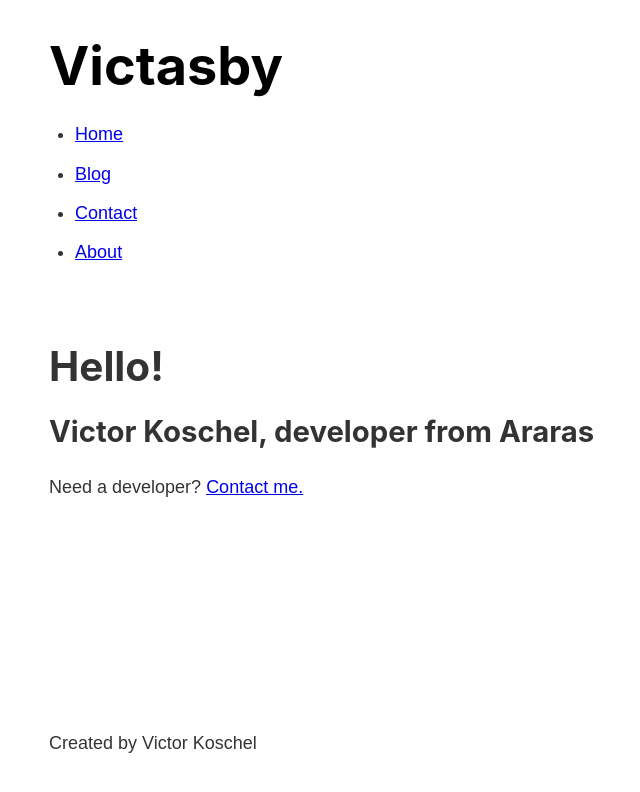
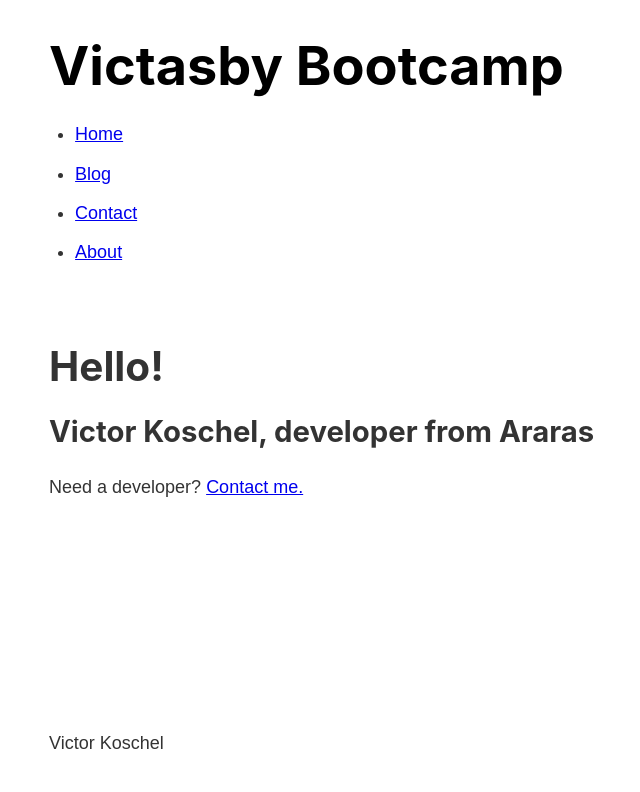
Before and after one commit to vkoschel/gatsby-bootcamp, a Gatsby site: page / in a window 1280 px wide. Shown: the whole page, without its empty margins (234-874 px from the left). Built offline with nearby package versions, Linux system fonts and the light colour scheme; Gatsby itself is replaced by a stand-in of ours.

Commit message:
Fetching data with GraphQl

```diff
--- a/gatsby-config.js
+++ b/gatsby-config.js
@@ -1,4 +1,8 @@
 module.exports = {
+  siteMetadata: {
+    title: 'Victasby Bootcamp',
+    description: 'Victor Koschel'
+  },
   plugins: [
     'gatsby-plugin-sass'
   ],
--- a/src/components/footer.js
+++ b/src/components/footer.js
@@ -1,9 +1,21 @@
 import React from 'react'
+import { Link, graphql, useStaticQuery } from "gatsby"
 
 const Footer = () => {
+    const data = useStaticQuery(graphql`
+  query {
+    site{
+      siteMetadata{
+        description
+      }
+    }
+  }
+
+`)
+
     return (
         <footer>
-            <p>Created by Victor Koschel</p>
+            <p>{data.site.siteMetadata.description}</p>
         </footer>
     )
 }
--- a/src/components/header.js
+++ b/src/components/header.js
@@ -1,12 +1,23 @@
 import React from "react"
-import { Link } from "gatsby"
+import { Link, graphql, useStaticQuery } from "gatsby"
 import * as headerStyles from "./header.module.scss"
 
 const Header = () => {
+  const data = useStaticQuery(graphql`
+  query {
+    site{
+      siteMetadata{
+        title
+      }
+    }
+  }
+
+`)
+
   return (
     <header className={headerStyles.header}>
       <h1>
-        <Link className={headerStyles.title} to="/">Victasby</Link>
+        <Link className={headerStyles.title} to="/">{data.site.siteMetadata.title}</Link>
       </h1>
       <nav>
         <ul className={headerStyles.navList}>
```
